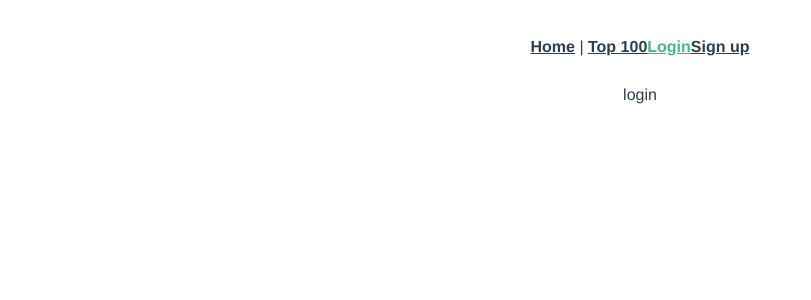
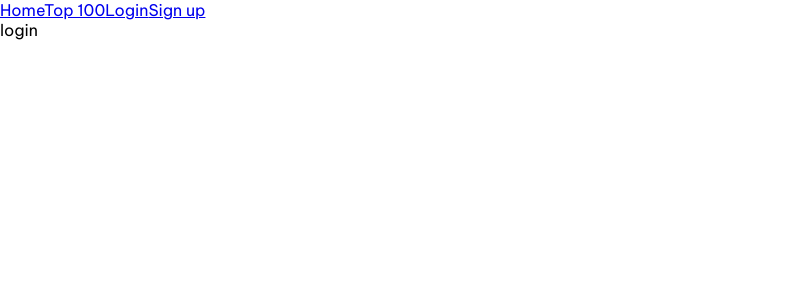
Before and after one commit to MariaEmiliaAlcantara/Short-URL-Frontend, a Vue app: page /login in a window 1280 px wide. Shown: the top 300 px of the page, without its empty margins (0-811 px from the left). Built offline with nearby package versions, Linux system fonts and the light colour scheme.

Commit message:
global styles

```diff
--- a/public/index.html
+++ b/public/index.html
@@ -1,15 +1,25 @@
 <!DOCTYPE html>
 <html lang="">
   <head>
-    <meta charset="utf-8">
-    <meta http-equiv="X-UA-Compatible" content="IE=edge">
-    <meta name="viewport" content="width=device-width,initial-scale=1.0">
-    <link rel="icon" href="<%= BASE_URL %>favicon.ico">
+    <meta charset="utf-8" />
+    <link rel="preconnect" href="https://fonts.googleapis.com" />
+    <link rel="preconnect" href="https://fonts.gstatic.com" crossorigin />
+    <meta http-equiv="X-UA-Compatible" content="IE=edge" />
+    <meta name="viewport" content="width=device-width,initial-scale=1.0" />
+    <link rel="icon" href="<%= BASE_URL %>favicon.ico" />
+    <link
+      href="https://fonts.googleapis.com/css2?family=Be+Vietnam+Pro:wght@400;700&display=swap"
+      rel="stylesheet"
+    />
     <title><%= htmlWebpackPlugin.options.title %></title>
   </head>
   <body>
     <noscript>
-      <strong>We're sorry but <%= htmlWebpackPlugin.options.title %> doesn't work properly without JavaScript enabled. Please enable it to continue.</strong>
+      <strong
+        >We're sorry but <%= htmlWebpackPlugin.options.title %> doesn't work
+        properly without JavaScript enabled. Please enable it to
+        continue.</strong
+      >
     </noscript>
     <div id="app"></div>
     <!-- built files will be auto injected -->
--- a/src/App.vue
+++ b/src/App.vue
@@ -1,6 +1,6 @@
 <template>
   <nav>
-    <router-link to="/">Home</router-link> |
+    <router-link to="/">Home</router-link>
     <router-link to="/top-urls">Top 100</router-link>
     <router-link to="/login">Login</router-link>
     <router-link to="/signup">Sign up</router-link>
@@ -9,24 +9,26 @@
 </template>
 
 <style>
-#app {
-  font-family: Avenir, Helvetica, Arial, sans-serif;
-  -webkit-font-smoothing: antialiased;
-  -moz-osx-font-smoothing: grayscale;
-  text-align: center;
-  color: #2c3e50;
+:root {
+  --white: #fff;
+  --black: #000;
+
+  --green-50p: #80a66c;
+
+  --green-100: #87906f;
+  --green-400: #839b7e;
+  --green-600: #4b684a;
+
+  --brown-100: #c6ceb1;
+  --brown-400: #4f473a;
+
+  --red-700: #6f181e;
 }
 
-nav {
-  padding: 30px;
-}
-
-nav a {
-  font-weight: bold;
-  color: #2c3e50;
-}
-
-nav a.router-link-exact-active {
-  color: #42b983;
+* {
+  margin: 0;
+  padding: 0;
+  box-sizing: border-box;
+  font-family: "Be Vietnam Pro", sans-serif;
 }
 </style>
--- /dev/null
+++ b/src/components/Header.vue
@@ -0,0 +1,17 @@
+<template>
+  <nav>
+    <router-link to="/">Home</router-link> |
+    <router-link to="/top-urls">Top 100</router-link>
+    <router-link to="/login">Login</router-link>
+    <router-link to="/signup">Sign up</router-link>
+  </nav>
+  <router-view />
+</template>
+
+<script>
+export default {
+  name: "Header",
+};
+</script>
+
+<style scoped></style>
--- a/src/components/HelloWorld.vue
+++ /dev/null
@@ -1,58 +0,0 @@
-<template>
-  <div class="hello">
-    <h1>{{ msg }}</h1>
-    <p>
-      For a guide and recipes on how to configure / customize this project,<br>
-      check out the
-      <a href="https://cli.vuejs.org" target="_blank" rel="noopener">vue-cli documentation</a>.
-    </p>
-    <h3>Installed CLI Plugins</h3>
-    <ul>
-      <li><a href="https://github.com/vuejs/vue-cli/tree/dev/packages/%40vue/cli-plugin-babel" target="_blank" rel="noopener">babel</a></li>
-      <li><a href="https://github.com/vuejs/vue-cli/tree/dev/packages/%40vue/cli-plugin-router" target="_blank" rel="noopener">router</a></li>
-    </ul>
-    <h3>Essential Links</h3>
-    <ul>
-      <li><a href="https://vuejs.org" target="_blank" rel="noopener">Core Docs</a></li>
-      <li><a href="https://forum.vuejs.org" target="_blank" rel="noopener">Forum</a></li>
-      <li><a href="https://chat.vuejs.org" target="_blank" rel="noopener">Community Chat</a></li>
-      <li><a href="https://twitter.com/vuejs" target="_blank" rel="noopener">Twitter</a></li>
-      <li><a href="https://news.vuejs.org" target="_blank" rel="noopener">News</a></li>
-    </ul>
-    <h3>Ecosystem</h3>
-    <ul>
-      <li><a href="https://router.vuejs.org" target="_blank" rel="noopener">vue-router</a></li>
-      <li><a href="https://vuex.vuejs.org" target="_blank" rel="noopener">vuex</a></li>
-      <li><a href="https://github.com/vuejs/vue-devtools#vue-devtools" target="_blank" rel="noopener">vue-devtools</a></li>
-      <li><a href="https://vue-loader.vuejs.org" target="_blank" rel="noopener">vue-loader</a></li>
-      <li><a href="https://github.com/vuejs/awesome-vue" target="_blank" rel="noopener">awesome-vue</a></li>
-    </ul>
-  </div>
-</template>
-
-<script>
-export default {
-  name: 'HelloWorld',
-  props: {
-    msg: String
-  }
-}
-</script>
-
-<!-- Add "scoped" attribute to limit CSS to this component only -->
-<style scoped>
-h3 {
-  margin: 40px 0 0;
-}
-ul {
-  list-style-type: none;
-  padding: 0;
-}
-li {
-  display: inline-block;
-  margin: 0 10px;
-}
-a {
-  color: #42b983;
-}
-</style>
--- a/src/views/HomeView.vue
+++ b/src/views/HomeView.vue
@@ -1,17 +1,15 @@
 <template>
-  <div class="home">
-    <HelloWorld msg="Welcome to Your Vue.js App" />
-  </div>
+  <div class="home"></div>
 </template>
 
 <script>
 // @ is an alias to /src
-import HelloWorld from "@/components/HelloWorld.vue";
+import HeaderVue from "@/components/Header.vue";
 
 export default {
   name: "HomeView",
   components: {
-    HelloWorld,
+    HeaderVue,
   },
 };
 </script>
```
